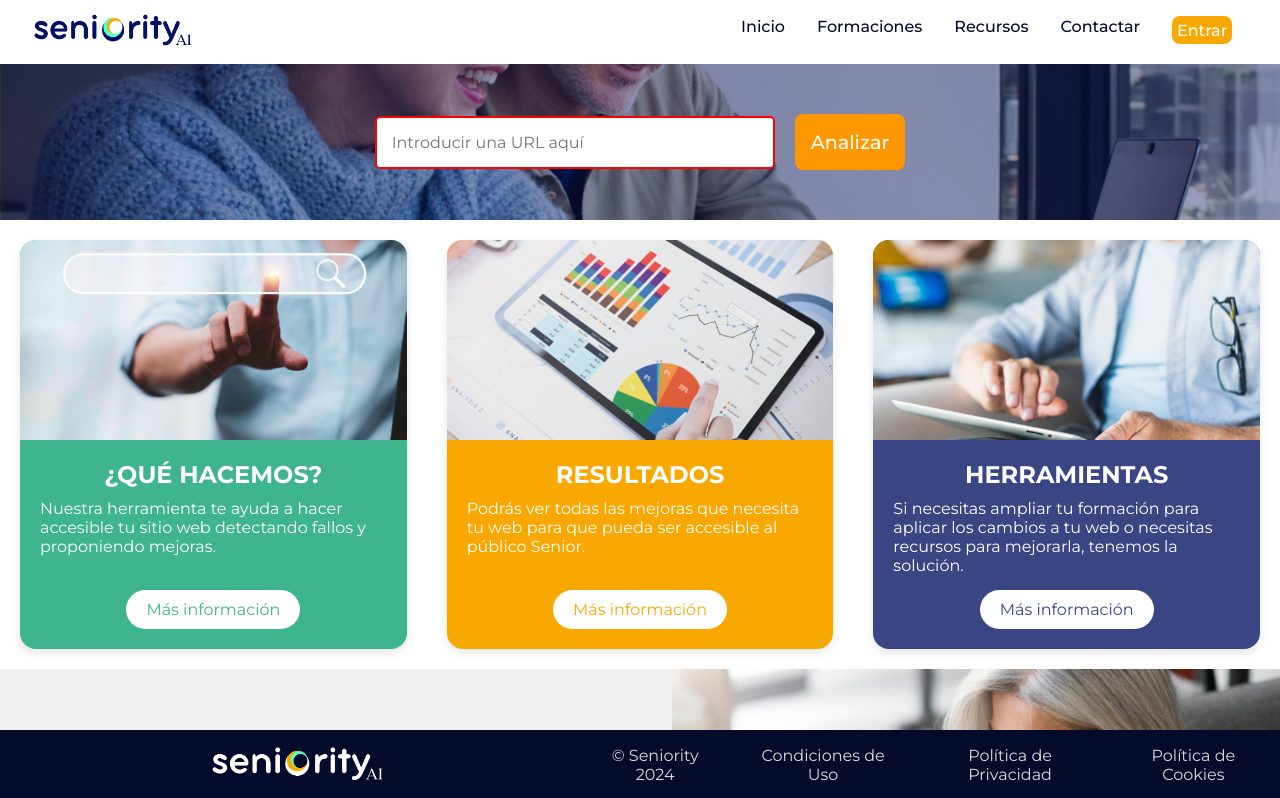
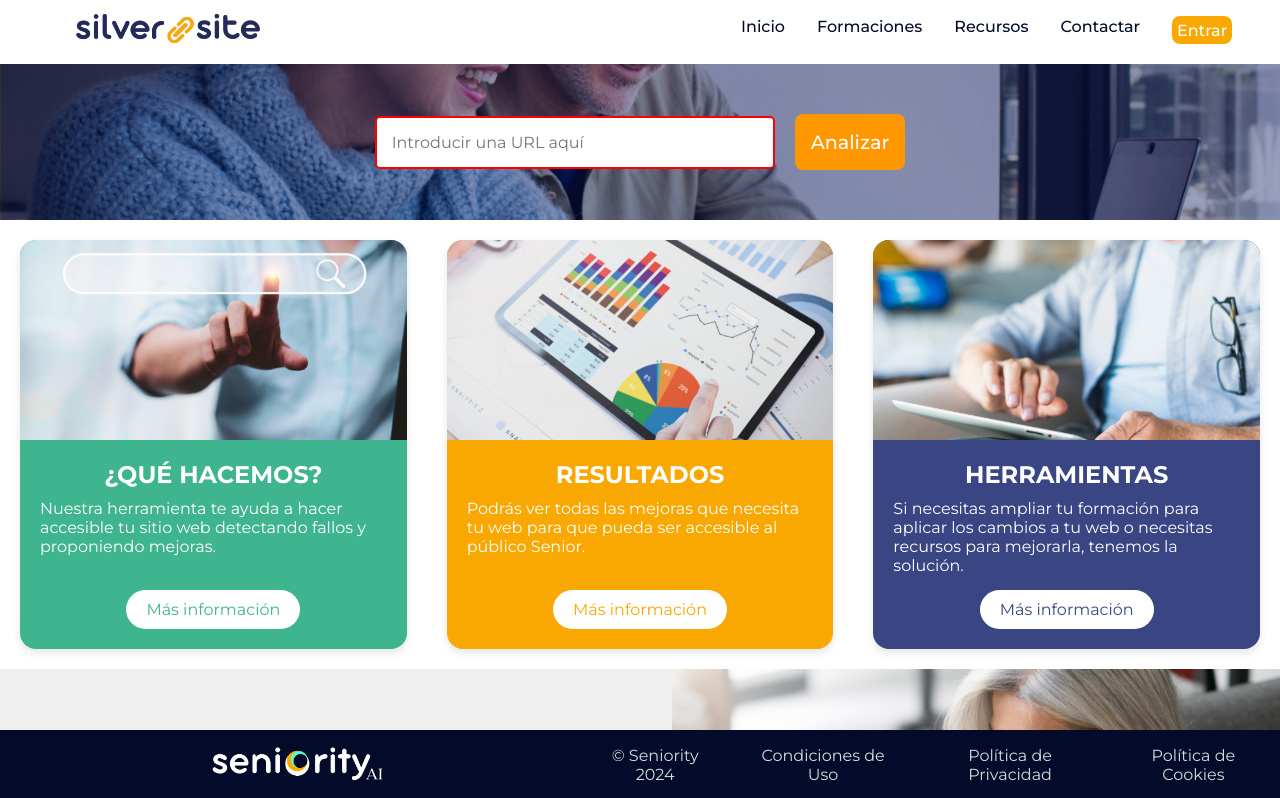
Before and after one commit to Mikelondrio/desafio-tripulaciones, a React (Vite) app in the folder front/: page / in a window 1280 px wide. Shown: the top 798 px of the page. Built offline with nearby package versions, Linux system fonts and the light colour scheme.

Commit message:
actualizar logo

```diff
--- a/front/src/componentes/Header/Header.jsx
+++ b/front/src/componentes/Header/Header.jsx
@@ -1,5 +1,5 @@
 import React, { useState, useEffect } from 'react';
-import logo from '../../assets/logo_navbar.png';
+import logo from '../../assets/Logo Silver Site_.png';
 import styles from './Header.module.css';
 import Navbar from './Navbar';
 
--- a/front/src/componentes/Header/Header.module.css
+++ b/front/src/componentes/Header/Header.module.css
@@ -71,7 +71,7 @@ ion-icon {
   display: flex;
   align-items: center;
   justify-content: center;
-  width: 10rem;
+  width: 17rem;
 }
 
 .navbar {
```
Also changed, not shown: front/src/assets/Logo Silver Site_.png (added).
